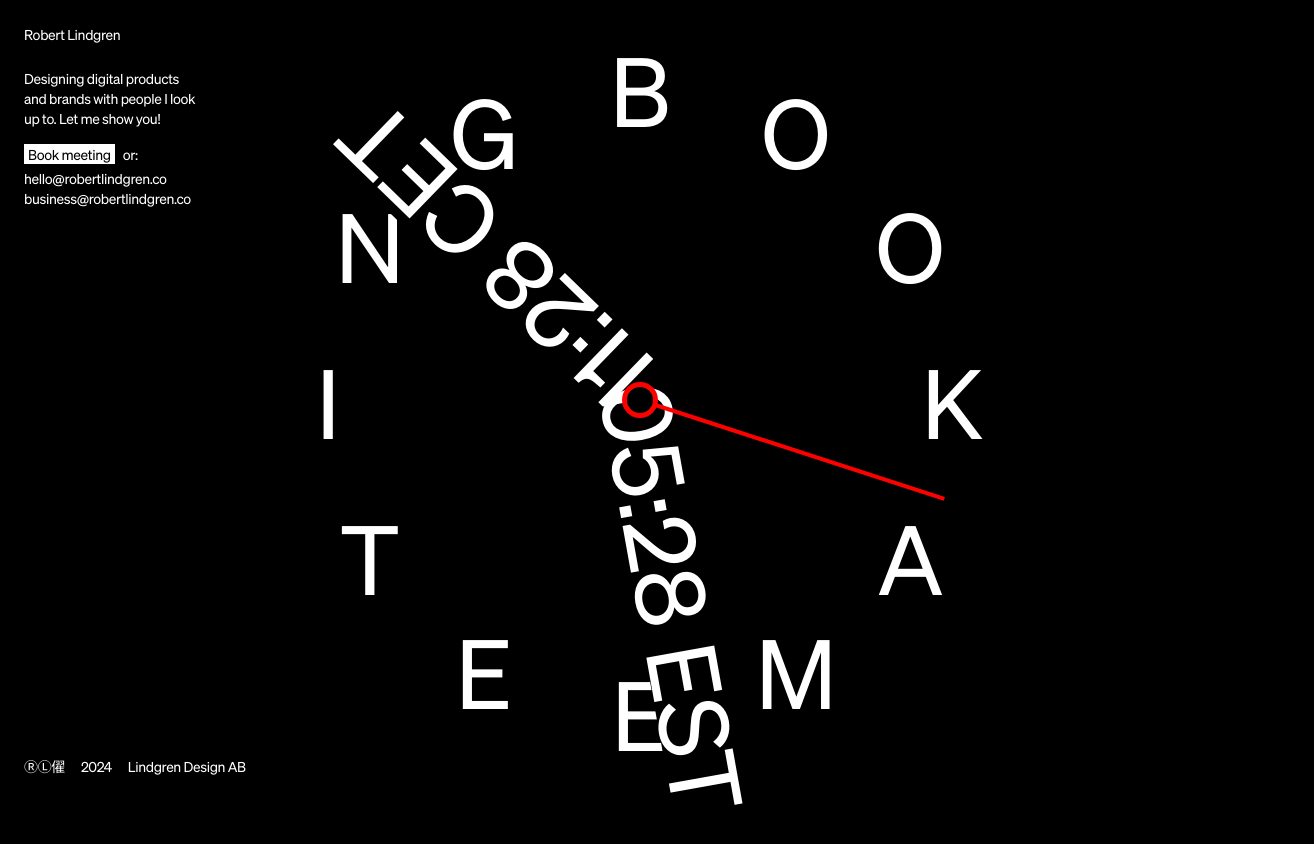
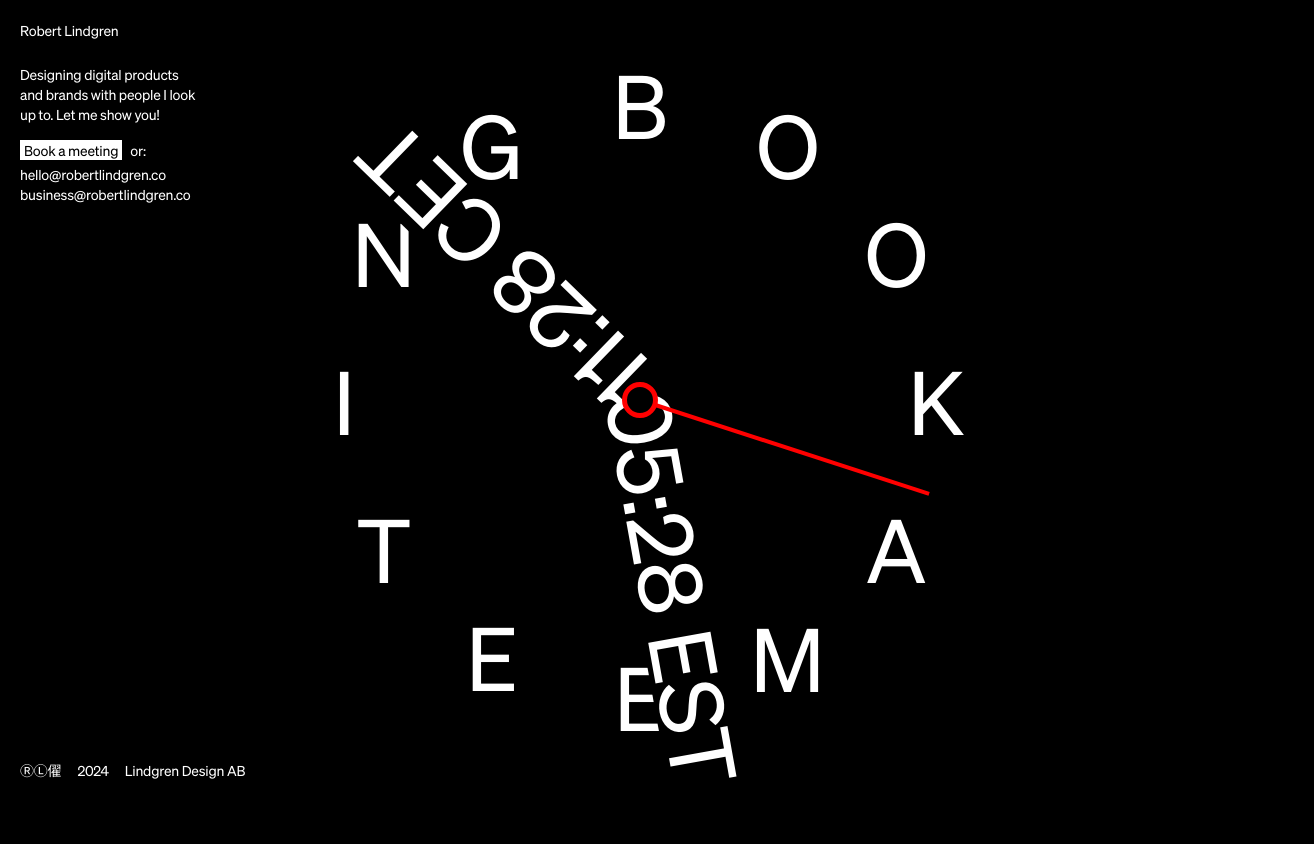
Before and after one commit to pelleadlen/robertlindgren.co, a Next.js app: page / in a window 1280 px wide. Shown: the top 844 px of the page, 1314 px wide, since content can reach past the window. Built offline with nearby package versions, Linux system fonts and the light colour scheme.

Commit message:
styling fixes

```diff
--- a/src/app/components/clockNew.js
+++ b/src/app/components/clockNew.js
@@ -61,8 +61,8 @@ const ClockNew = () => {
   };
 
   return (
-    <div className="absolute top-[57%] md:top-1/2 left-1/2 transform -translate-x-1/2 -translate-y-1/2 h-screen w-screen max-w-[400px] max-h-[400px] md:max-w-[600px] md:max-h-[600px] lg:max-w-[700px] lg:max-h-[700px] xl:max-h-screen  xl:max-w-screen ">
-      <div className="flex rounded-full  items-center justify-center relative w-full h-full  text-2xl md:text-5xl lg:text-6xl xl:text-8xl ">
+    <div className="absolute top-[65%] md:top-1/2 left-1/2 transform -translate-x-1/2 -translate-y-1/2 h-screen w-screen max-w-[400px] max-h-[400px] md:max-w-[600px] md:max-h-[600px] lg:max-w-[700px] lg:max-h-[700px] xl:max-h-[95vh]  xl:max-w-[95vw] ">
+      <div className="flex rounded-full  items-center justify-center relative w-full h-full  text-2xl md:text-5xl lg:text-6xl xl:text-[88px] ">
         {labels.map((label, index) => (
           <label
             className=" absolute inset-[40px] text-center"
@@ -83,9 +83,9 @@ const ClockNew = () => {
           {/* HOUR CET */}
           <div
             style={{ transform: `rotate(${hourRotation}deg)` }}
-            className="bg-black w-[80px] absolute flex items-center justify-center bottom-1/2 origin-bottom rotate-180  h-[40%]  md:h-2/4 text-2xl md:text-5xl lg:text-6xl xl:text-8xl"
+            className="bg-black w-[80px] absolute flex items-center justify-center bottom-1/2 origin-bottom rotate-180  h-[40%]  md:h-2/4 text-2xl md:text-5xl lg:text-6xl xl:text-[88px]"
           >
-            <p className="-rotate-90 whitespace-nowrap  text-nowrap">
+            <p className="-rotate-90 text-left whitespace-nowrap  text-nowrap">
               {cetTime}
             </p>
           </div>
@@ -93,9 +93,9 @@ const ClockNew = () => {
           {/* MINUTE EST */}
           <div
             style={{ transform: `rotate(${minuteRotation}deg)` }}
-            className="bg-black w-[32px] md:w-[48px] lg:w-[80px] absolute flex items-center justify-center bottom-1/2 origin-bottom  h-[40%]  md:h-2/4 text-2xl md:text-5xl lg:text-6xl xl:text-8xl"
+            className="bg-black w-[32px] md:w-[48px] lg:w-[80px] absolute flex items-center justify-center bottom-1/2 origin-bottom  h-[40%]  md:h-2/4 text-2xl md:text-5xl lg:text-6xl xl:text-[88px]"
           >
-            <p className="-rotate-90 whitespace-nowrap text-nowrap">
+            <p className="-rotate-90 text-left whitespace-nowrap text-nowrap">
               {estTime}
             </p>
           </div>
--- a/src/app/components/footer.js
+++ b/src/app/components/footer.js
@@ -1,6 +1,6 @@
 const Footer = () => {
   return (
-    <footer className="flex gap-4 fixed bottom-6  text-white">
+    <footer className="flex gap-4 fixed bottom-5   text-white">
       <p>ⓇⓁ㒛</p>
       <p>2024</p>
       <p>Lindgren Design AB</p>
--- a/src/app/globals.css
+++ b/src/app/globals.css
@@ -1,6 +1,10 @@
 @tailwind base;
 @tailwind components;
 @tailwind utilities;
+
+:root {
+  -webkit-font-smoothing: antialiased;
+}
 
 body {
   color: white;
--- a/src/app/page.js
+++ b/src/app/page.js
@@ -10,7 +10,7 @@ export default function Home() {
     visible: { opacity: 1, transition: { duration: 2 } },
   };
   return (
-    <main className=" h-svh relative p-6 flex-col items-center justify-between text-sm tracking-tight">
+    <main className=" h-svh relative p-5 flex-col items-center justify-between text-sm tracking-[-0.015em]">
       <div className="w-[180px]">
         <h1 className="mb-6">Robert Lindgren</h1>
         <h2 className="mb-4">
@@ -23,7 +23,7 @@ export default function Home() {
             href="https://calendar.notion.so/meet/robertlindgen/d3p7s4eny"
             className="bg-white text-black px-1"
           >
-            Book meeting
+            Book a meeting
           </a>
           <p>or:</p>
         </div>
```
